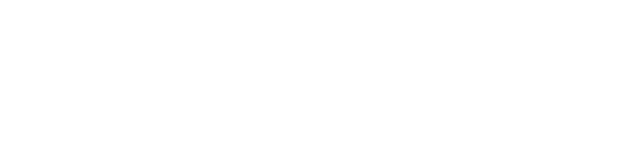
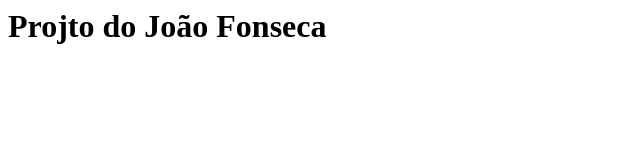
Before and after one commit to RafaelDoAmaral/curso-git, a plain HTML site: page index.html in a window 1280 px wide. Shown: the whole page, without its empty margins (0-640 px from the left). Drawn offline with Linux system fonts and the light colour scheme.

Commit message:
Titulo da Pagina

```diff
--- a/index.html
+++ b/index.html
@@ -1,6 +1,7 @@
 <html>
     <head>
         <body>
+            <h1> Projto do João Fonseca</h1>
         </body>
     </head>
 </html>
```
